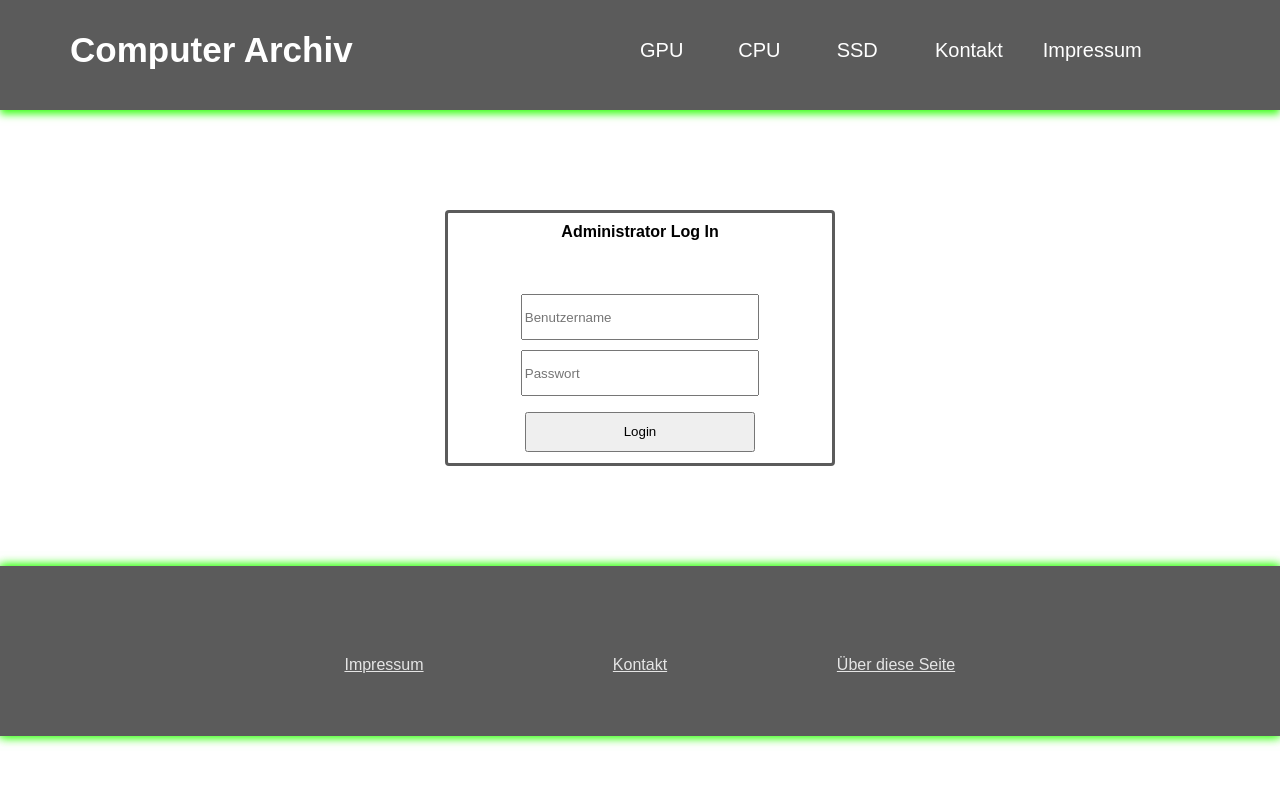
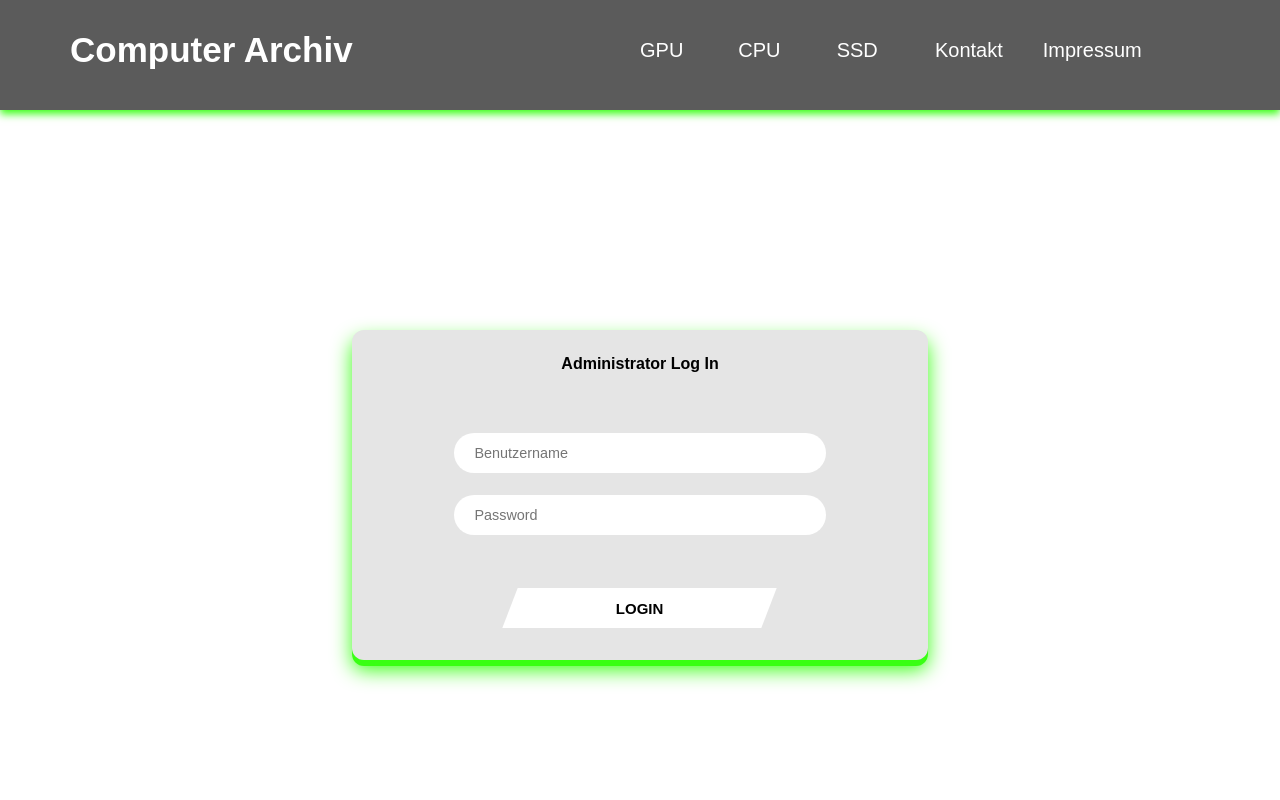
Before and after one commit to DAbel312/ComputerSpecsSite, a Vue app in the folder FrontEnd_SpecsBenchmark/: page /#/admin_log_in in a window 1280 px wide. Shown: the top 800 px of the page. Built offline with nearby package versions, Linux system fonts and the light colour scheme.

Commit message:
CSS-3 - admin log in and first admin page things

```diff
--- a/FrontEnd_SpecsBenchmark/src/components/AdminLogInPage.vue
+++ b/FrontEnd_SpecsBenchmark/src/components/AdminLogInPage.vue
@@ -1,13 +1,15 @@
 <script setup>
 
+import CsButton from "./CsButton.vue";
+import CsInput from "./CsInput.vue";
 </script>
 
 <template>
     <div id="adminLogInDiv">
       <h4>Administrator Log In</h4>
-      <input type="text" placeholder="Benutzername" id="userName" v-model="username">
-      <input type="password" placeholder="Passwort" id="password" v-model="password">
-      <input type="button" placeholder="Login" value="Login" id="loginButton" @click="login()">
+      <CsInput placeholder="Benutzername" id="userName" v-model="username" width="60%" type="text"></CsInput>
+      <CsInput placeholder="Password" type="password" id="password" v-model="password" width="60%"></CsInput>
+      <cs-button @click="login()" content="Login" id="loginButton" width="45%"></cs-button>
     </div>
 </template>
 
@@ -52,36 +54,36 @@ export default {
 <style scoped lang="scss">
 
   #adminLogInDiv {
-    height: 250px;
-    width: 30%;
-    border: solid var(--primaryColor1);
-    border-radius: 4px;
+    height: 330px;
+    width: 45%;
+    box-shadow: var(--primaryGreen1) 0px 10px 20px, var(--primaryGreen1) 0px 6px;
     justify-self: center;
     display: grid;
     grid-template-rows: 1fr 1fr 1fr 1fr;
     grid-template-columns: 1fr;
-    margin-top: 100px;
-    margin-bottom: 100px;
-
-    input {
-      width: 60%;
-      height: 40px;
-      justify-self: center;
-      margin-top: 10px;
-      outline: none;
-    }
+    margin-top: 220px;
+    margin-bottom: 220px;
+    background-color: var(--primaryBackgroundColor1);
+    border-radius: 12px;
 
     h4 {
       text-align: center;
-      margin-top: 10px;
+      margin-top: 25px;
     }
 
     #userName {
       margin-top: 20px;
+      justify-self: center;
     }
 
-    #loginButton:hover {
-      cursor: pointer;
+    #loginButton {
+      justify-self: center;
+      height: 40px;
+      margin-top: 10px;
+    }
+
+    #password {
+      justify-self: center;
     }
   }
 </style>
--- a/FrontEnd_SpecsBenchmark/src/components/AdminPage.vue
+++ b/FrontEnd_SpecsBenchmark/src/components/AdminPage.vue
@@ -1,9 +1,16 @@
 <script setup>
-
+import CsInput from "./CsInput.vue";
+import CsButton from "./CsButton.vue";
 </script>
 
 <template>
-  <h1>Das hier ist Adminpage!!!!!</h1>
+  <div id="mainDiv">
+    <h3>Willkommen im Admin-Dashboard</h3>
+    <h4>Neuen Artikel erstellen</h4>
+    <CsInput placeholder="Titel" width="40%" type="text" id="newsTitle"></CsInput>
+    <textarea placeholder="Text" id="newsTextarea"></textarea>
+    <CsButton content="Veröffentlichen" width="35%" id="newsPublish"></CsButton>
+  </div>
 </template>
 
 <script>
@@ -11,5 +18,41 @@
 </script>
 
 <style scoped lang="scss">
+  #mainDiv {
+    background-color: var(--primaryBackgroundColor1);
+    display: grid;
+    grid-template-columns: 1fr;
+    grid-template-rows: 1fr 1fr 1fr 4fr 1fr;
+    padding: 2% 2% 2% 2%;
+    box-sizing: border-box;
+
+    h4 {
+      margin-top: 5px;
+    }
+
+    #newsTitle {
+      margin-top: 5px;
+    }
+
+    #newsTextarea {
+      margin-top: 15px;
+      resize: none;
+      outline: none;
+      border-radius: 30px;
+      transition: border-radius 0.3s ease;
+      border: none;
+      box-sizing: border-box;
+      padding: 2% 2% 2% 2%;
+    }
+
+    #newsTextarea:focus-within {
+      border-radius: 1px;
+      transition: border-radius 0.3s ease;
+    }
+
+    #newsPublish {
+      margin-top: 15px;
+    }
+  }
 
 </style>
--- /dev/null
+++ b/FrontEnd_SpecsBenchmark/src/components/CsInput.vue
@@ -0,0 +1,108 @@
+
+<template>
+  <form class="form" :style="{ width: props.width }">
+    <input class="input" :placeholder="props.placeholder" :type="props.type" v-model="model">
+    <button class="reset" type="reset">
+      <svg xmlns="http://www.w3.org/2000/svg" class="h-6 w-6" fill="none" viewBox="0 0 24 24" stroke="currentColor" stroke-width="2">
+        <path stroke-linecap="round" stroke-linejoin="round" d="M6 18L18 6M6 6l12 12"></path>
+      </svg>
+    </button>
+  </form>
+</template>
+
+<script setup lang="ts">
+const model = defineModel<string>();
+
+const props = withDefaults(defineProps<{
+  placeholder: string,
+  width?: string,
+  type: string,
+}>(),{
+  placeholder: "Input Placeholder",
+  width: "250px",
+  type: "text"
+});
+</script>
+
+<style scoped lang="scss">
+/* From uiverse.io by @satyamchaudharydev */
+/* removing default style of button */
+
+.form button {
+  border: none;
+  background: none;
+  color: #8b8ba7;
+}
+/* styling of whole input container */
+.form {
+  --timing: 0.3s;
+  --height-of-input: 40px;
+  --border-height: 2px;
+  --input-bg: #fff;
+  --border-color: var(--greenHover);
+  --border-radius: 30px;
+  --after-border-radius: 1px;
+  position: relative;
+  height: var(--height-of-input);
+  display: flex;
+  align-items: center;
+  padding-inline: 0.8em;
+  border-radius: var(--border-radius);
+  transition: border-radius 0.5s ease;
+  background: var(--input-bg,#fff);
+}
+/* styling of Input */
+.input {
+  font-size: 0.9rem;
+  background-color: transparent;
+  width: 100%;
+  height: 100%;
+  padding-inline: 0.5em;
+  padding-block: 0.7em;
+  border: none;
+}
+/* styling of animated border */
+.form:before {
+  content: "";
+  position: absolute;
+  background: var(--border-color);
+  transform: scaleX(0);
+  transform-origin: center;
+  width: 100%;
+  height: var(--border-height);
+  left: 0;
+  bottom: 0;
+  border-radius: 1px;
+  transition: transform var(--timing) ease;
+}
+/* Hover on Input */
+.form:focus-within {
+  border-radius: var(--after-border-radius);
+}
+
+input:focus {
+  outline: none;
+}
+/* here is code of animated border */
+.form:focus-within:before {
+  transform: scale(1);
+}
+/* styling of close button */
+/* == you can click the close button to remove text == */
+.reset {
+  border: none;
+  background: none;
+  opacity: 0;
+  visibility: hidden;
+}
+/* close button shown when typing */
+input:not(:placeholder-shown) ~ .reset {
+  opacity: 1;
+  visibility: visible;
+}
+/* sizing svg icons */
+.form svg {
+  width: 17px;
+  margin-top: 3px;
+}
+</style>
```
